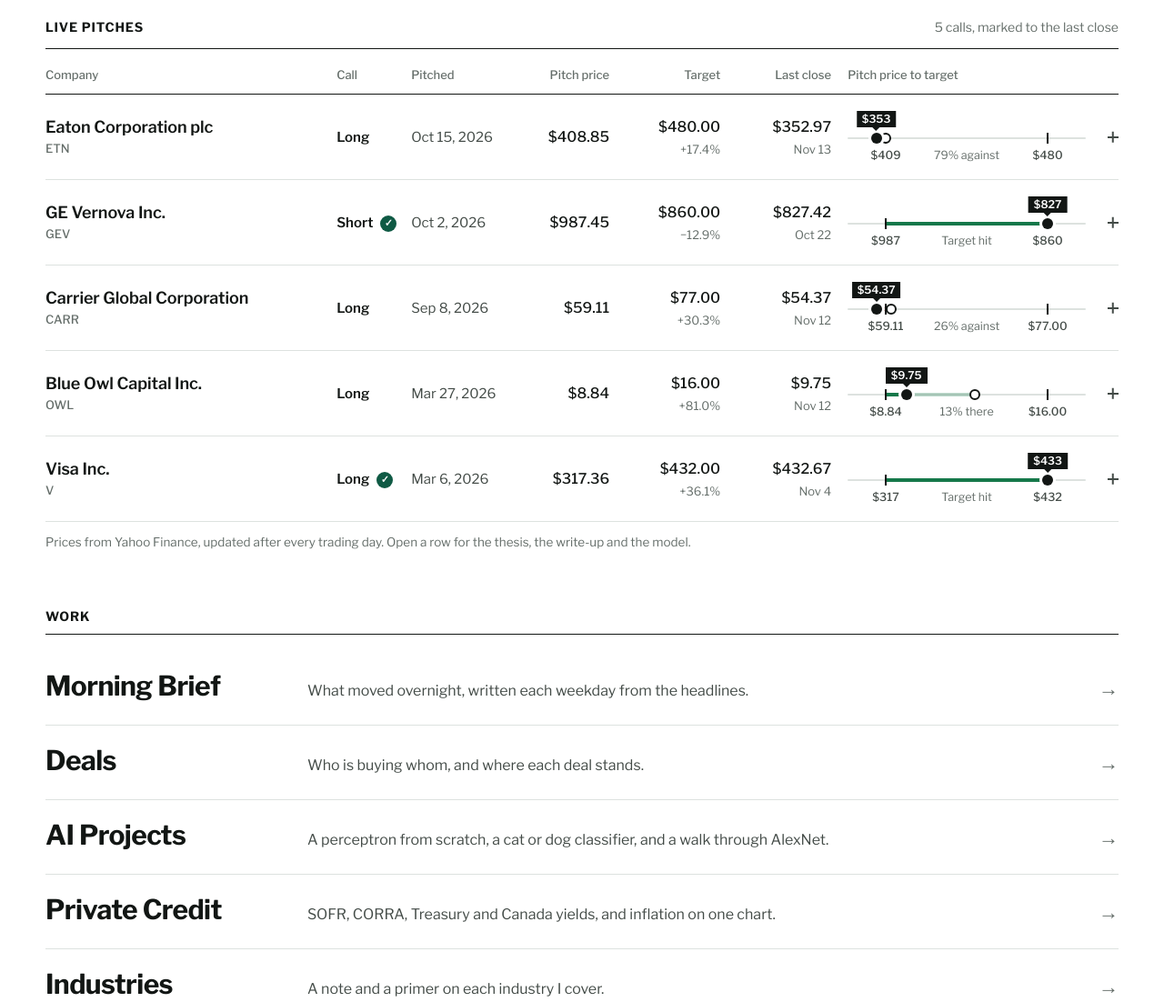
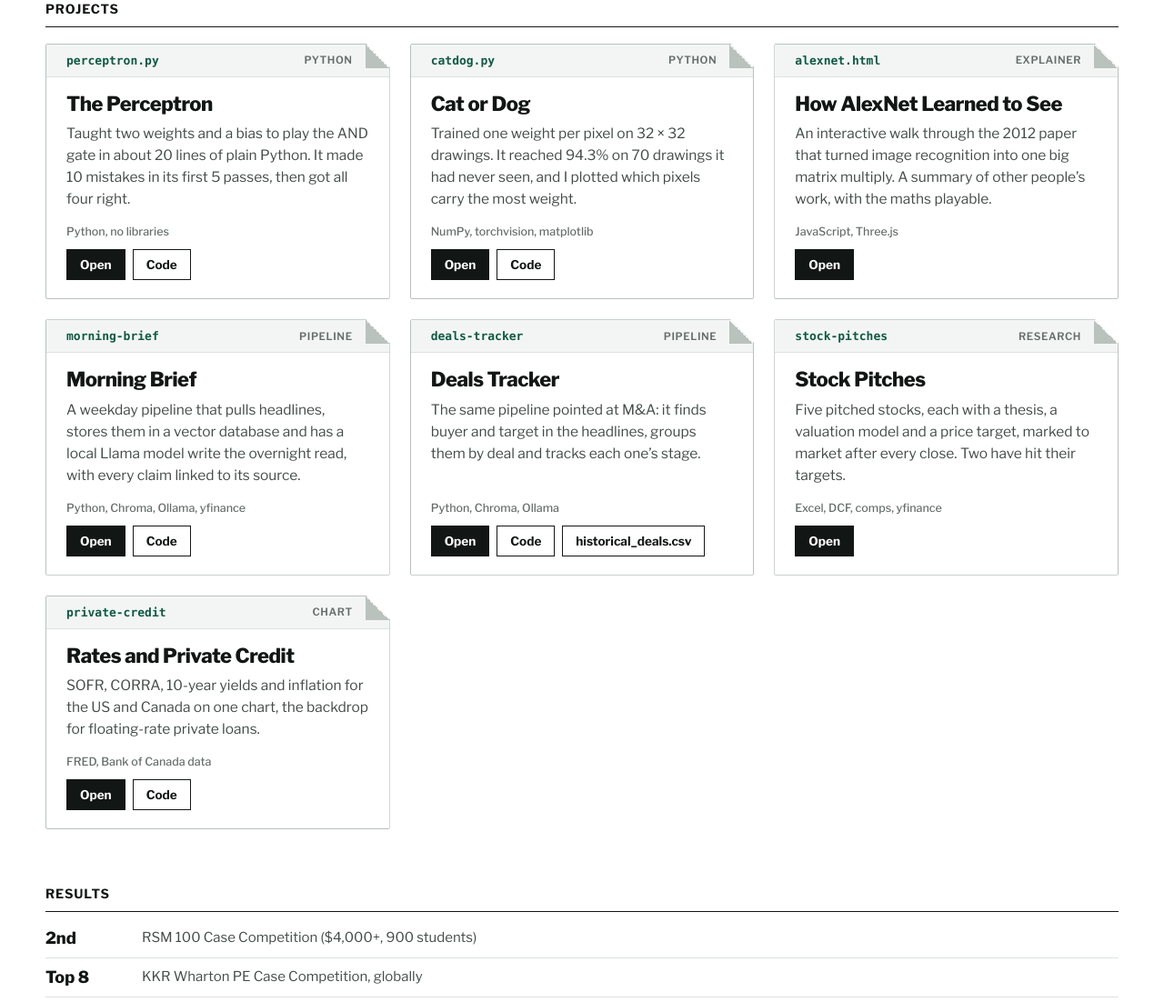
Before and after one commit to Amlan-Das/rowan-site, a plain HTML site: page index.html in a window 1280 px wide. Shown: the part 556-1658 px from the top of the page at 91% size. Drawn offline with nearby package versions, Linux system fonts and the light colour scheme.

Commit message:
Home: about me first, projects as file cards (what I did, tools, open/code/download)
Co-Authored-By: Claude Sonnet 5.5 <noreply@anthropic.com>

```diff
--- a/index.html
+++ b/index.html
@@ -38,41 +38,74 @@
 <main id="top" class="home">
 
   <section class="h-hero wrap">
-    <p class="h-date" id="hDate"></p>
     <h1>Rowan Das</h1>
-    <p class="h-lede">Commerce student at the University of Toronto. Analyst on the Rotman Commerce Student Fund, covering Industrials.</p>
+    <p class="h-lede">I&rsquo;m a third-year Commerce student at the University of Toronto, and I learn markets by building things. I analyse Industrials on the Rotman Commerce Student Fund, I&rsquo;m into finance and machine learning, and I&rsquo;m a big Vancouver Canucks fan.</p>
     <p class="h-links" id="hLinks"></p>
   </section>
 
-  <section class="h-sec wrap" id="pitches">
-    <div class="h-head"><h2>Live Pitches</h2><p id="hCount"></p></div>
-    <div class="ledger" id="pitchlist"></div>
-    <p class="src">Prices from Yahoo Finance, updated after every trading day. Open a row for the thesis, the write-up and the model.</p>
-  </section>
-
-  <section class="h-sec wrap" id="work">
-    <div class="h-head"><h2>Work</h2></div>
-    <ul class="h-index">
-      <li><a href="brief.html"><b>Morning Brief</b><span>What moved overnight, written each weekday from the headlines.</span><i aria-hidden="true">&rarr;</i></a></li>
-      <li><a href="deals.html"><b>Deals</b><span>Who is buying whom, and where each deal stands.</span><i aria-hidden="true">&rarr;</i></a></li>
-      <li><a href="ai-news.html"><b>AI Projects</b><span>A perceptron from scratch, a cat or dog classifier, and a walk through AlexNet.</span><i aria-hidden="true">&rarr;</i></a></li>
-      <li><a href="privatecredit.html"><b>Private Credit</b><span>SOFR, CORRA, Treasury and Canada yields, and inflation on one chart.</span><i aria-hidden="true">&rarr;</i></a></li>
-      <li><a href="brief.html#industries"><b>Industries</b><span>A note and a primer on each industry I cover.</span><i aria-hidden="true">&rarr;</i></a></li>
-    </ul>
+  <section class="h-sec wrap" id="projects">
+    <div class="h-head"><h2>Projects</h2></div>
+    <div class="files">
+      <article class="file">
+        <header class="file-top"><span class="file-name">perceptron.py</span><span class="file-kind">Python</span></header>
+        <h3>The Perceptron</h3>
+        <p>Taught two weights and a bias to play the AND gate in about 20 lines of plain Python. It made 10 mistakes in its first 5 passes, then got all four right.</p>
+        <p class="file-tools">Python, no libraries</p>
+        <p class="file-links"><a class="a1" href="ai-news.html#perceptron">Open</a><a class="a2" href="https://github.com/Amlan-Das/rowan-site/blob/main/ai/perceptron/perceptron.py" target="_blank" rel="noopener">Code</a></p>
+      </article>
+<article class="file">
+        <header class="file-top"><span class="file-name">catdog.py</span><span class="file-kind">Python</span></header>
+        <h3>Cat or Dog</h3>
+        <p>Trained one weight per pixel on 32 &times; 32 drawings. It reached 94.3% on 70 drawings it had never seen, and I plotted which pixels carry the most weight.</p>
+        <p class="file-tools">NumPy, torchvision, matplotlib</p>
+        <p class="file-links"><a class="a1" href="ai-news.html#catdog">Open</a><a class="a2" href="https://github.com/Amlan-Das/rowan-site/blob/main/ai/catdog/catdog.py" target="_blank" rel="noopener">Code</a></p>
+      </article>
+<article class="file">
+        <header class="file-top"><span class="file-name">alexnet.html</span><span class="file-kind">Explainer</span></header>
+        <h3>How AlexNet Learned to See</h3>
+        <p>An interactive walk through the 2012 paper that turned image recognition into one big matrix multiply. A summary of other people&rsquo;s work, with the maths playable.</p>
+        <p class="file-tools">JavaScript, Three.js</p>
+        <p class="file-links"><a class="a1" href="alexnet.html">Open</a></p>
+      </article>
+<article class="file">
+        <header class="file-top"><span class="file-name">morning-brief</span><span class="file-kind">Pipeline</span></header>
+        <h3>Morning Brief</h3>
+        <p>A weekday pipeline that pulls headlines, stores them in a vector database and has a local Llama model write the overnight read, with every claim linked to its source.</p>
+        <p class="file-tools">Python, Chroma, Ollama, yfinance</p>
+        <p class="file-links"><a class="a1" href="brief.html">Open</a><a class="a2" href="https://github.com/Amlan-Das/rowan-site/tree/main/brief" target="_blank" rel="noopener">Code</a></p>
+      </article>
+<article class="file">
+        <header class="file-top"><span class="file-name">deals-tracker</span><span class="file-kind">Pipeline</span></header>
+        <h3>Deals Tracker</h3>
+        <p>The same pipeline pointed at M&amp;A: it finds buyer and target in the headlines, groups them by deal and tracks each one&rsquo;s stage.</p>
+        <p class="file-tools">Python, Chroma, Ollama</p>
+        <p class="file-links"><a class="a1" href="deals.html">Open</a><a class="a2" href="https://github.com/Amlan-Das/rowan-site/tree/main/deals" target="_blank" rel="noopener">Code</a><a class="a2" href="historical_deals.csv" download>historical_deals.csv</a></p>
+      </article>
+<article class="file">
+        <header class="file-top"><span class="file-name">stock-pitches</span><span class="file-kind">Research</span></header>
+        <h3>Stock Pitches</h3>
+        <p>Five pitched stocks, each with a thesis, a valuation model and a price target, marked to market after every close. Two have hit their targets.</p>
+        <p class="file-tools">Excel, DCF, comps, yfinance</p>
+        <p class="file-links"><a class="a1" href="pitches.html">Open</a></p>
+      </article>
+<article class="file">
+        <header class="file-top"><span class="file-name">private-credit</span><span class="file-kind">Chart</span></header>
+        <h3>Rates and Private Credit</h3>
+        <p>SOFR, CORRA, 10-year yields and inflation for the US and Canada on one chart, the backdrop for floating-rate private loans.</p>
+        <p class="file-tools">FRED, Bank of Canada data</p>
+        <p class="file-links"><a class="a1" href="privatecredit.html">Open</a><a class="a2" href="https://github.com/Amlan-Das/rowan-site/blob/main/scripts/rates.py" target="_blank" rel="noopener">Code</a></p>
+      </article>
+    </div>
   </section>
 
   <section class="h-sec wrap" id="about">
-    <div class="h-head"><h2>About</h2></div>
-    <div class="h-about">
-      <p>Third-year Commerce student at the University of Toronto, very interested in financial markets and learning them by building. Also a big Vancouver Canucks fan.</p>
+    <div class="h-head"><h2>Results</h2></div>
     <ul class="h-wins">
       <li><b>2nd</b><span>RSM 100 Case Competition ($4,000+, 900 students)</span></li>
       <li><b>Top 8</b><span>KKR Wharton PE Case Competition, globally</span></li>
       <li><b>7</b><span>Case competitions in total</span></li>
       <li><b>1 of 20</b><span>Analysts selected for the Rotman Commerce Student Fund ($250K AUM)</span></li>
     </ul>
-    </div>
-    <p class="h-skills" id="hSkills"></p>
   </section>
 
   <section class="h-sec wrap" id="experience">
@@ -164,13 +197,9 @@
 const $ = (id) => document.getElementById(id);
 (function () {
   const ext = (href, label) => '<a href="' + esc(href) + '" target="_blank" rel="noopener">' + label + "</a>";
-  $("hDate").textContent = new Date().toLocaleDateString("en-US", { timeZone: "America/New_York", weekday: "long", month: "long", day: "numeric", year: "numeric" });
   $("hLinks").innerHTML = '<a href="' + esc(RESUME) + '" data-resume>R\u00e9sum\u00e9</a>' + ext(CONTACT.linkedin, "LinkedIn") + ext(CONTACT.github, "GitHub") + '<a href="mailto:' + esc(CONTACT.email) + '">Email</a>';
-  $("hCount").textContent = PITCHES.length + (PITCHES.length === 1 ? " call" : " calls") + ", marked to the last close";
   $("mailBig").href = "mailto:" + CONTACT.email; $("mailBig").textContent = CONTACT.email;
-  $("hSkills").innerHTML = "<b>Tools and methods</b> " + SKILLS.map((g) => g.items.slice(0, 4).map(esc).join(", ")).join(", ") + ".";
 })();
-renderPitches($("pitchlist"), { charts: false });
 </script>
 </body>
 </html>
--- a/styles.css
+++ b/styles.css
@@ -1596,3 +1596,16 @@ footer .fnav + .foot { border-top: 1px solid var(--rule); }
 .h-contact { padding-bottom: 24px; } .h-mail { margin: 0; font: 800 clamp(26px, 4.4vw, 56px)/1.1 var(--sans); letter-spacing: -.03em; } .h-mail a { color: var(--ink); text-decoration: none; border-bottom: 3px solid var(--house); } .h-mail a:hover { color: var(--house); }
 .home .rows { border: 0; } .home .erow { padding-block: 16px; }
 @media (max-width: 760px) { .h-index a { grid-template-columns: 1fr auto; } .h-index span { grid-column: 1; } .h-index i { grid-column: 2; grid-row: 1; } .h-about { grid-template-columns: 1fr; } }
+
+/* projects as files */
+.h-hero { padding-bottom: 28px; } .h-lede { max-width: 46ch; }
+.files { display: grid; grid-template-columns: repeat(auto-fill, minmax(min(100%, 340px), 1fr)); gap: 22px; }
+.file { position: relative; display: flex; flex-direction: column; padding: 0 22px 20px; background: #fff; border: 1px solid var(--rule-strong); border-radius: 2px 22px 2px 2px; clip-path: polygon(0 0, calc(100% - 26px) 0, 100% 26px, 100% 100%, 0 100%); }
+.file::after { content: ""; position: absolute; top: 0; right: 0; width: 26px; height: 26px; background: linear-gradient(225deg, transparent 50%, var(--rule-strong) 50%); }
+.file-top { display: flex; justify-content: space-between; align-items: center; gap: 12px; margin: 0 -22px 16px; padding: 10px 40px 10px 22px; background: var(--soft); border-bottom: 1px solid var(--rule); }
+.file-name { font: 600 13px var(--mono); color: var(--house); } .file-kind { color: var(--mist); font: 600 11.5px var(--sans); letter-spacing: .05em; text-transform: uppercase; }
+.file h3 { margin: 0 0 8px; font: 800 22px/1.2 var(--sans); letter-spacing: -.02em; } .file p { margin: 0 0 12px; }
+.file > p:not(.file-tools):not(.file-links) { color: var(--slate); font-size: 15.5px; line-height: 1.55; }
+.file-tools { margin-top: auto !important; padding-top: 4px; color: var(--mist); font: 500 12.5px var(--sans); }
+.file-links { display: flex; flex-wrap: wrap; gap: 8px; margin: 0 !important; }
+.file-links a { padding: 8px 14px; font: 700 13.5px var(--sans); text-decoration: none; border: 1px solid var(--ink); } .file-links .a1 { background: var(--ink); color: #fff; } .file-links .a2 { background: #fff; color: var(--ink); } .file-links a:hover { background: var(--house); border-color: var(--house); color: #fff; }
```
Lines whose indentation alone changed are shown as unchanged.
